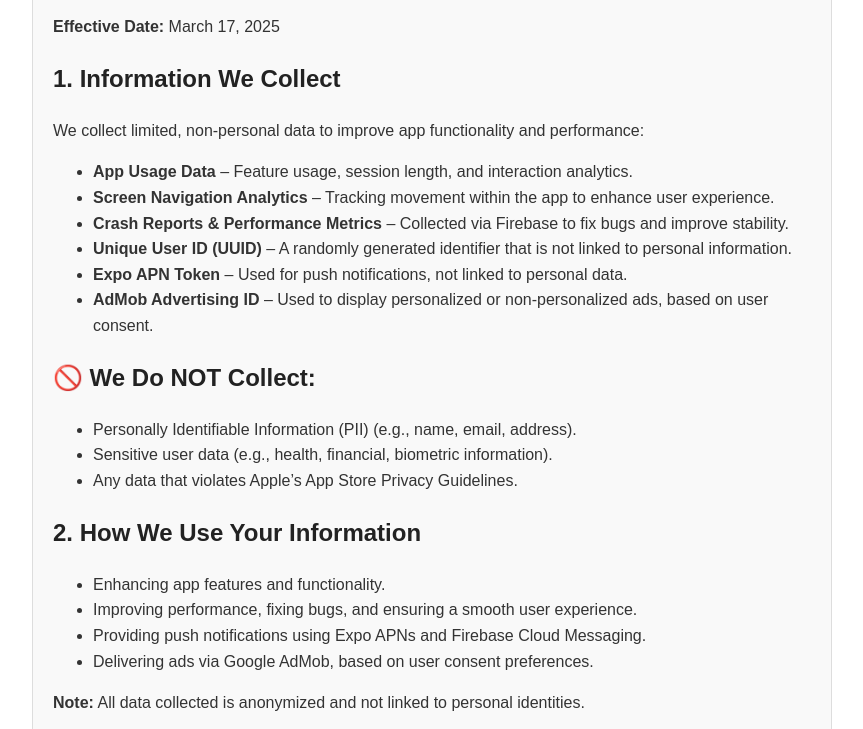
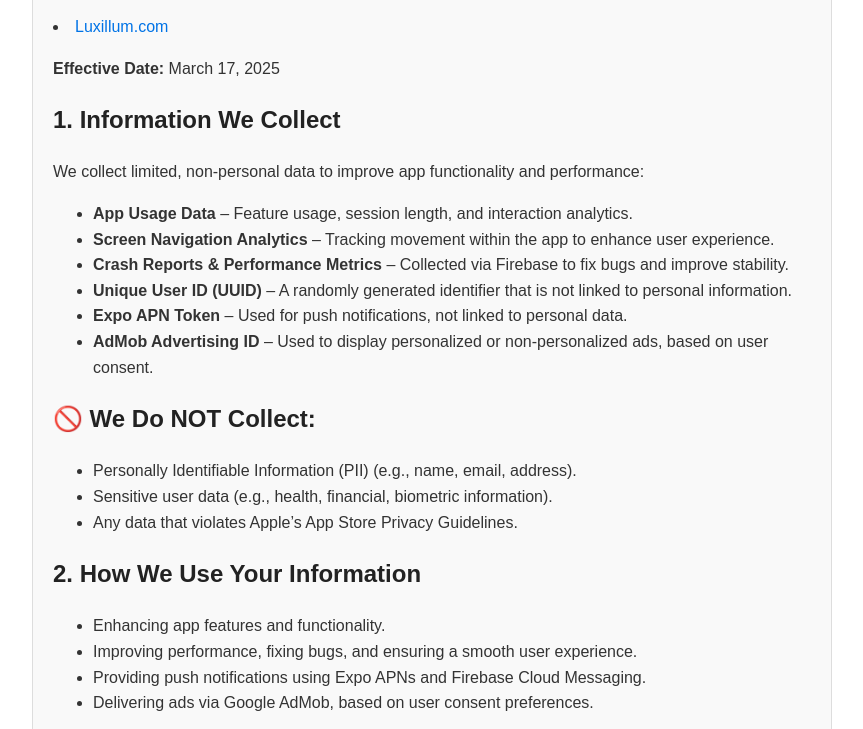
Before and after one commit to luxillum/AuraXai-privacy, a plain HTML site: page index.html in a window 1280 px wide. Shown: the part 161-890 px from the top of the page, without its empty margins (208-1071 px from the left). Drawn offline with Linux system fonts and the light colour scheme.

Commit message:
Update index.html

```diff
--- a/index.html
+++ b/index.html
@@ -38,6 +38,7 @@
 
     <div class="container">
         <h1>Privacy Policy for AuraX AI</h1>
+        <li><a href="https://luxillum.com/" target="_blank">Luxillum.com</a></li>
         <p><strong>Effective Date:</strong> March 17, 2025</p>
 
         <h2>1. Information We Collect</h2>
```
